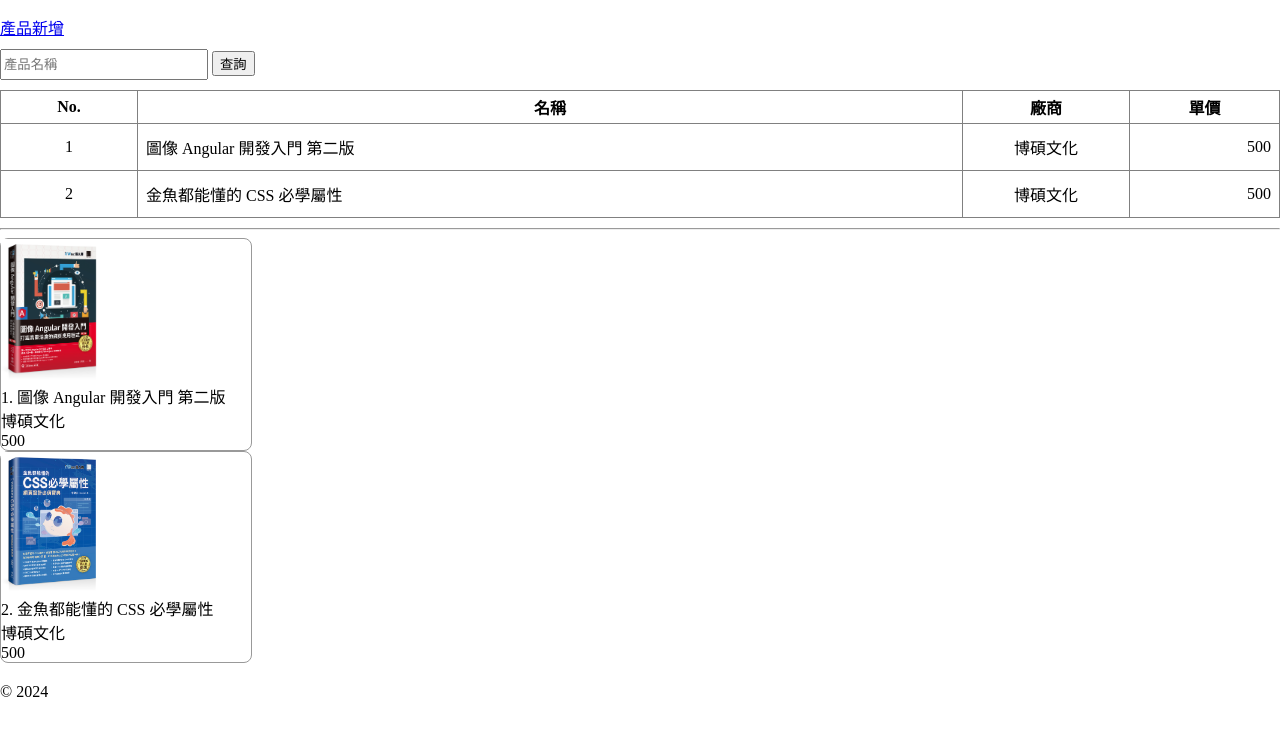
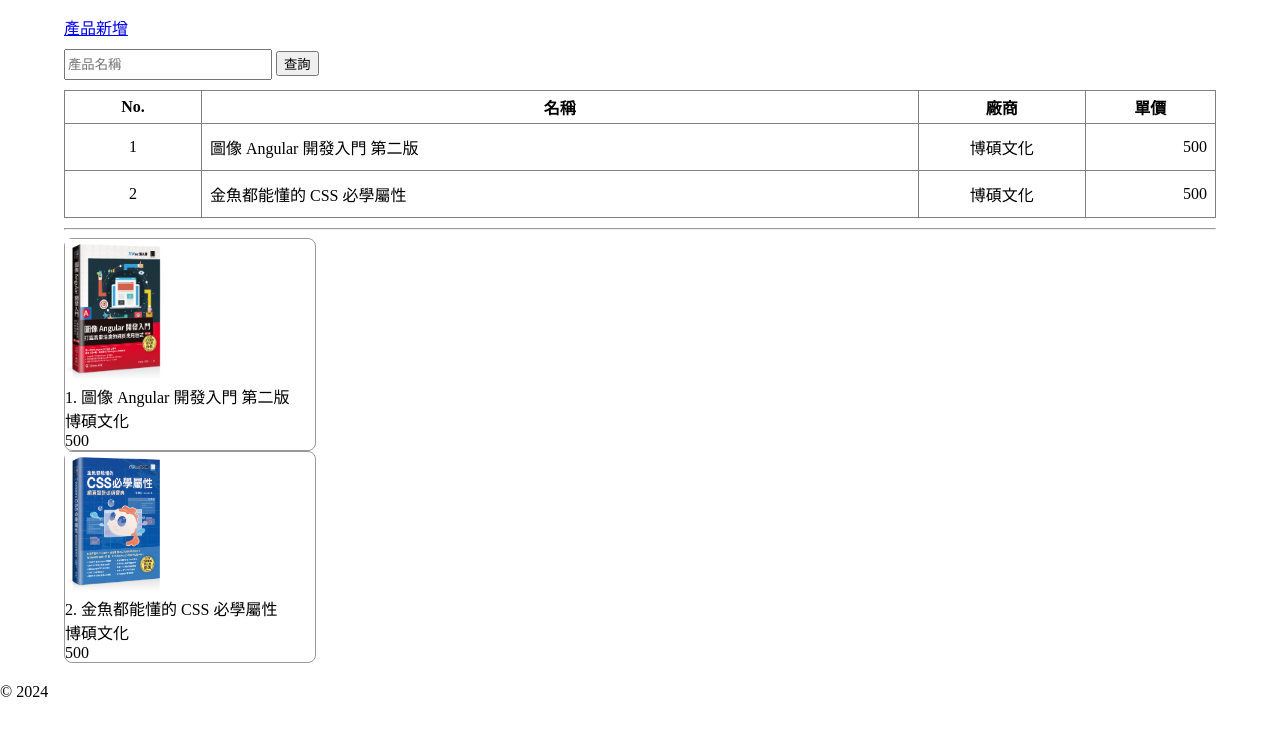
Before and after one commit to Wednesday1112/mcu-113-1-web-10160120, a plain HTML site: page src/index.html in a window 1280 px wide. Shown: the part 49-784 px from the top of the page. Drawn offline with Linux system fonts and the light colour scheme.

Commit message:
feat(css): 實作產品顯示區塊置中模式

```diff
--- a/src/index.html
+++ b/src/index.html
@@ -7,7 +7,10 @@
     <title>電子商網管理後台</title>
   </head>
   <body>
+    <header>
       <h3>電子商網管理後台</h3>
+    </header>
+    <section class="body">
       <nav>
         <a href="./form.html">產品新增</a>
       </nav>
@@ -54,6 +57,7 @@
         <div>博碩文化</div>
         <div>500</div>
       </div>
+    </section>
     <footer>© 2024</footer>
   </body>
 </html>
--- a/src/style.css
+++ b/src/style.css
@@ -5,6 +5,11 @@ body {
 
 h3 {
   text-align: center;
+}
+
+section.body {
+  width: 90%;
+  margin: 0 auto;
 }
 
 nav {
```
Lines whose indentation alone changed are shown as unchanged.
